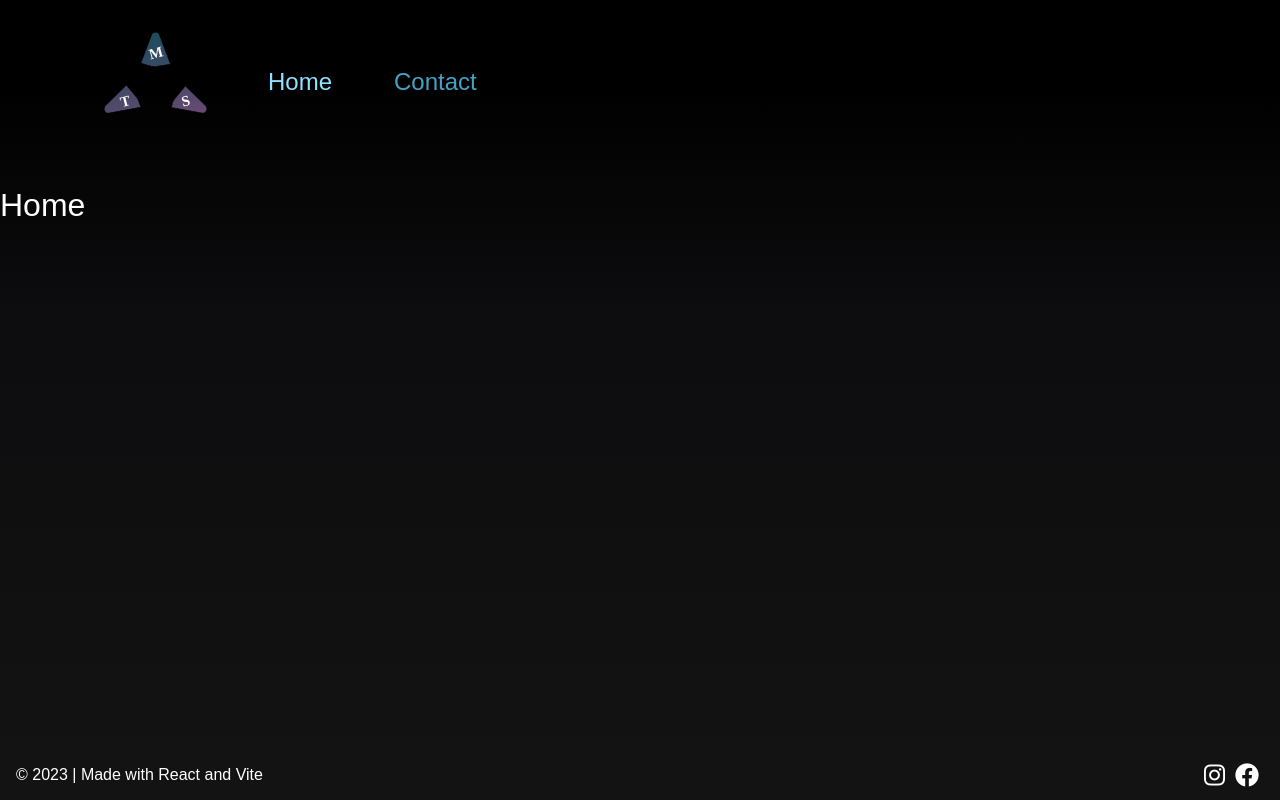
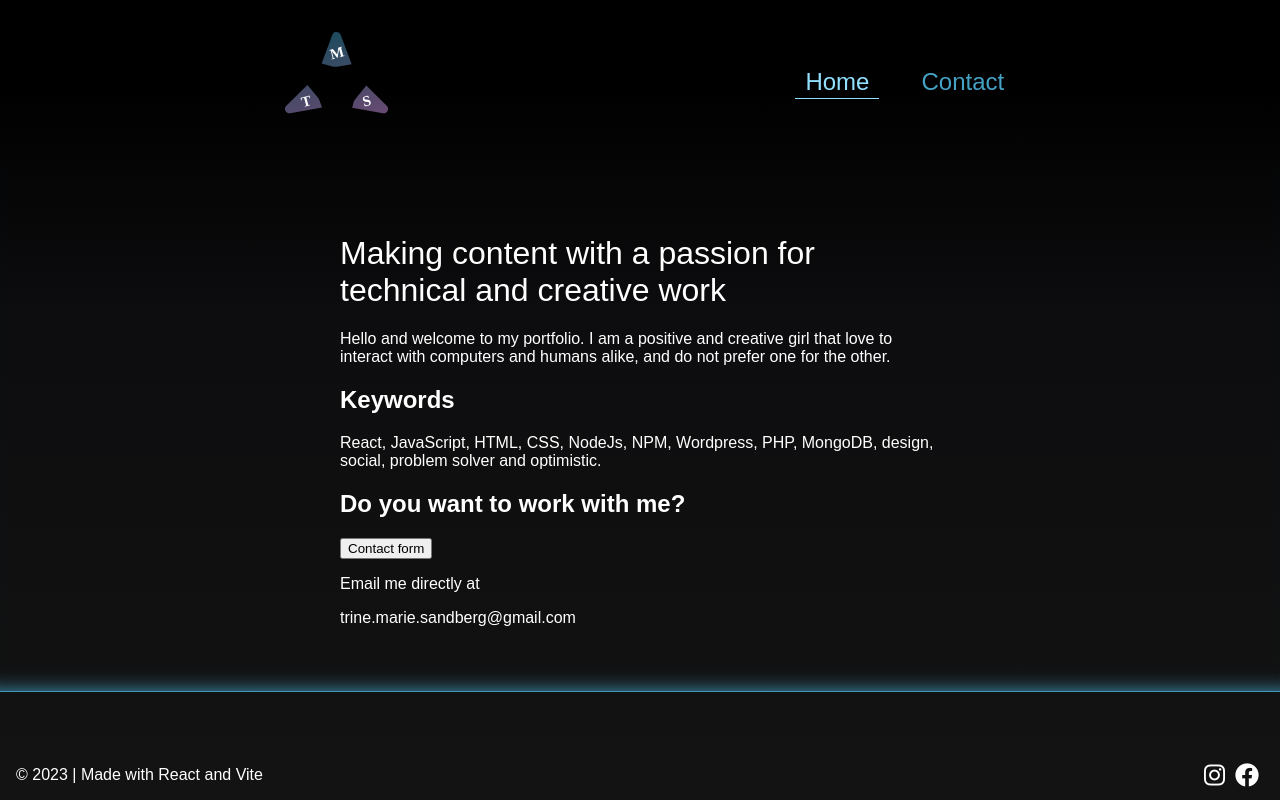
Before and after one commit to trine-marie-sandberg/portfolio, a React (Vite) app: page / in a window 1280 px wide. Built offline with nearby package versions, Linux system fonts and the light colour scheme; a web font is replaced by a local one.

Commit message:
update styling, adds upper content

```diff
--- a/index.html
+++ b/index.html
@@ -2,7 +2,7 @@
 <html lang="en">
   <head>
     <meta charset="UTF-8" />
-    <link rel="icon" type="image/svg+xml" href="/vite.svg" />
+    <link rel="icon" type="image/svg+xml" href="/logo.svg" />
     <link rel="stylesheet" href="https://use.typekit.net/ofi5aet.css">
     <meta name="viewport" content="width=device-width, initial-scale=1.0" />
     <title>Vite + React</title>
--- a/src/pages/home/index.jsx
+++ b/src/pages/home/index.jsx
@@ -1,5 +1,25 @@
+import TopContent from "../../ui/pagewrapper";
+import { SectionWrap } from "../../ui/sectionwrap/style";
+
 export default function HomePage() {
     return(
-        <h1>Home</h1>
+        <TopContent>
+            <SectionWrap>
+                <h1>
+                  Making content with a passion for technical and creative work
+                </h1>
+                <p>
+                  Hello and welcome to my portfolio.
+                  I am a positive and creative girl that love to interact with computers and humans alike,
+                  and do not prefer one for the other.
+                </p>
+                <h2>Keywords</h2>
+                <p>React, JavaScript, HTML, CSS, NodeJs, NPM, Wordpress, PHP, MongoDB, design, social, problem solver and optimistic.</p>
+                <h2>Do you want to work with me?</h2>
+                <button>Contact form</button>
+                <p>Email me directly at</p>
+                <p>trine.marie.sandberg@gmail.com</p>
+            </SectionWrap>
+        </TopContent>
     )
 };
--- a/src/styles/global.jsx
+++ b/src/styles/global.jsx
@@ -53,10 +53,26 @@ const GlobalStyle = createGlobalStyle`
   }
   .active p {
     color: rgb(146, 224, 255) !important;
+    border-bottom: 1px solid rgb(146, 224, 255) !important;
+  }
+  li p :hover {
+    animation-name: underline;
+    animation-duration: 2s;
   }
   #visible {
     display: block;
   }
+  //Animation keyframes
+@keyframes underline {
+  0% {border-bottom: 1px solid rgb(30, 45, 51)}
+  10% {border-bottom: 1px solid rgb(51, 77, 87)}
+  30% {border-bottom: 1px solid rgb(113, 172, 196)}
+  50% {border-bottom: 1px solid rgb(146, 224, 255)}
+  60% {border-bottom: 1px solid rgb(146, 224, 255)}
+  70% {border-bottom: 1px solid rgb(113, 172, 196)}
+  90% {border-bottom: 1px solid rgb(51, 77, 87)}
+  100% {border-bottom: 1px solid rgb(30, 45, 51)}
+}
 `;
 
 export default GlobalStyle;
--- a/src/ui/header/style.jsx
+++ b/src/ui/header/style.jsx
@@ -4,6 +4,7 @@ export const Head = styled.header`
   padding: 0 ${(props) => props.theme.sizes.xxl};
   display: flex;
   flex-wrap: wrap;
+  justify-content: space-around;
   align-items: center;
   @media (max-width: 600px) {
    padding: 0 ${(props) => props.theme.sizes.lg};
--- a/src/ui/navbar/style.jsx
+++ b/src/ui/navbar/style.jsx
@@ -34,12 +34,13 @@ export const Li = styled.li`
   margin: ${(props) => props.theme.sizes.sm};
   & p {
     border-bottom: 1px solid rgba(69, 152, 186, 0);
-    padding: 5px 15px;
+    padding: 2px 10px;
     margin: 0;
   }
   & :hover {
     text-shadow: rgb(146, 224, 255) 0 0 30px;
-    border-bottom: 1px solid rgba(69, 152, 186, 0.6);
+    animation-name: underline;
+    animation-duration: 2s;
   }
   & :hover p {
     color: ${(props) => props.theme.color.light};
--- a/src/ui/pagewrapper/index.jsx
+++ b/src/ui/pagewrapper/index.jsx
@@ -1,7 +1,7 @@
-import Pagewrap from "./style";
+import { TopContentWrap } from "./style";
 
-export default function PageWrapper({children}) {
+export default function TopContent({children}) {
     return(
-        <Pagewrap>{children}</Pagewrap>
+        <TopContentWrap>{children}</TopContentWrap>
     )
 }
--- a/src/ui/pagewrapper/style.js
+++ b/src/ui/pagewrapper/style.js
@@ -1,11 +1,10 @@
 import { styled } from "styled-components";
 
-  const Pagewrap = styled.div`
-  margin: ${(props) => props.theme.sizes.xs} auto;
-  padding: 16px 10vw;
-  @media (max-width: 500px) {
-   padding : 16px 0;
-  }
+  export const TopContentWrap = styled.div`
+  display: flex;
+  flex-wrap: wrap;
+  justify-content: space-around;
+  align-items: center;
+  box-shadow: inset 0 -20px 20px -20px rgb(63, 152, 186);
+  border-bottom: 1px solid rgb(63, 152, 186);
 `;
-
-export default Pagewrap
--- /dev/null
+++ b/src/ui/sectionwrap/index.jsx
@@ -0,0 +1,6 @@
+import { SectionWrap } from "./style"
+export default function SectionWrapper() {
+    return(
+        <SectionWrap />
+    )
+};
--- /dev/null
+++ b/src/ui/sectionwrap/style.js
@@ -0,0 +1,9 @@
+import styled from "styled-components";
+
+export const SectionWrap = styled.div`
+  padding: ${(props) => props.theme.sizes.xl};
+  max-width: 600px;
+  @media(max-width: 600px) {
+    padding: ${(props) => props.theme.sizes.sm};
+  }
+`;
```
Also changed, not shown: public/logo.svg.
